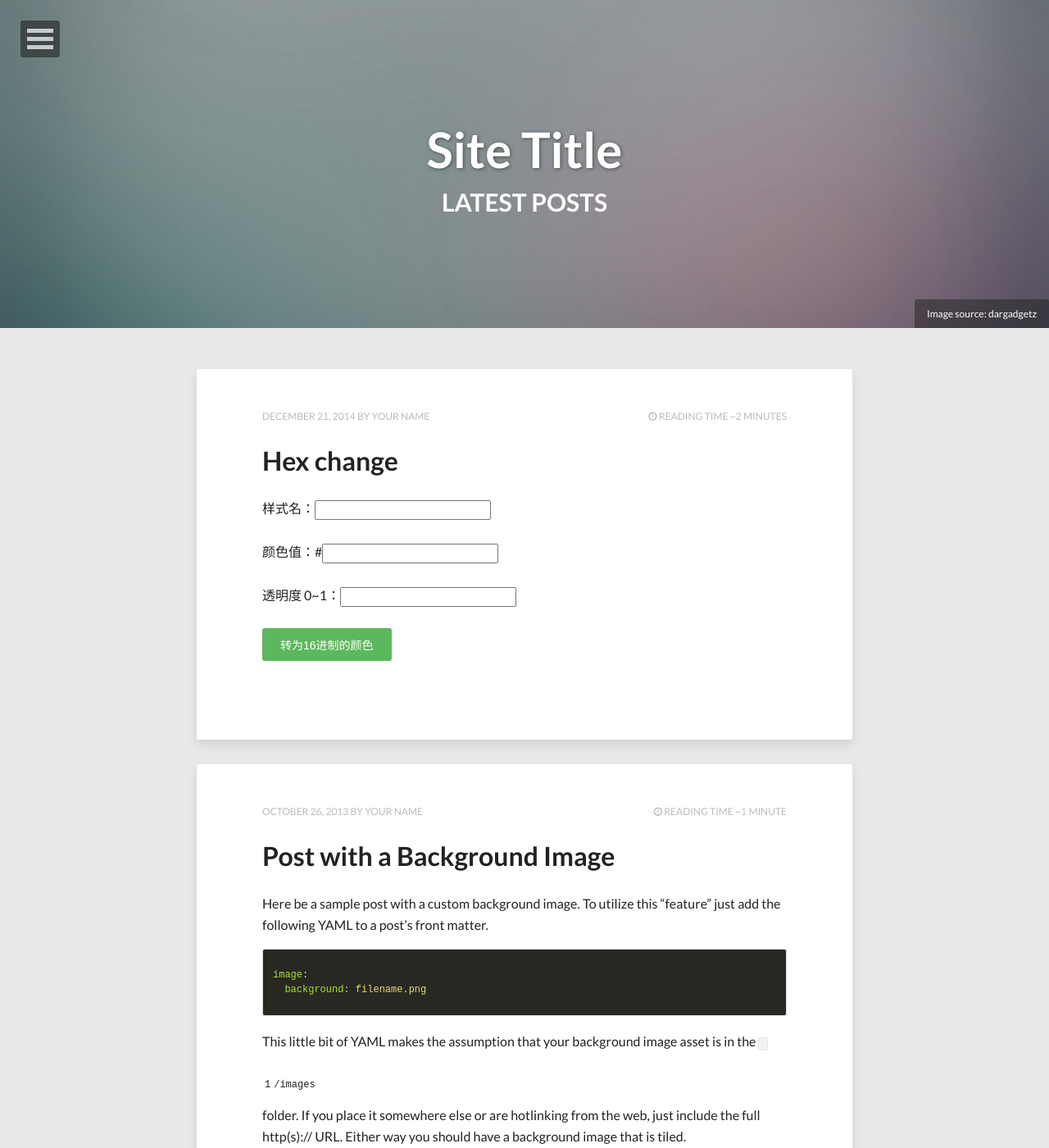
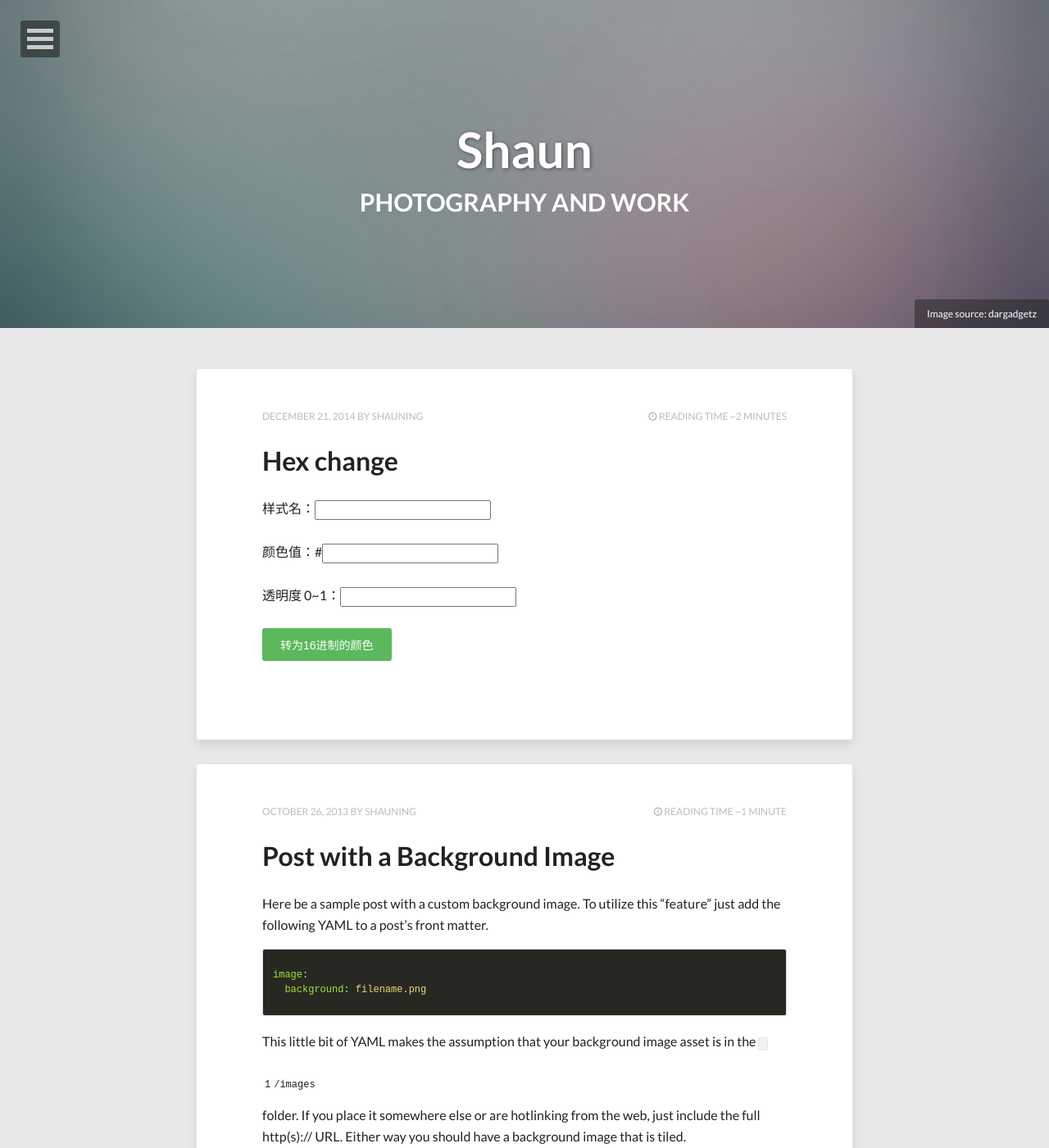
Before and after one commit to shauning/shauning.github.io, a Jekyll site: the page built from index.html, in a window 1280 px wide and 1400 px high. Shown: the whole window at 82% size. Built offline with Jekyll 4.4.1, drawn with Linux system fonts in a browser that asks for light colours; nearby versions of some CDN libraries; the list of posts is cut into pages by our own code; some of the changed text lies outside the part shown.

Commit message:
基本设置修改

```diff
--- a/_config.yml
+++ b/_config.yml
@@ -1,5 +1,5 @@
-title:            Site Title
-description:      Describe your website here.
+title:            Shaun
+description:      Photography and work.
 disqus_shortname: hpstrtheme
 reading_time:     true
 words_per_minute: 200
@@ -9,22 +9,22 @@ url:
 
 # Owner/author information
 owner:
-  name:           Your Name
+  name:           Shauning
   avatar:         avatar.jpg
-  bio:            "Your bio goes here. It shouldn't be super long but a good two sentences or two should suffice."
-  email:          you@email.com
+  bio:            "Shenzhen China."
+  email:          smallenn@gmail.com
   # Social networking links used in footer. Update and remove as you like.
-  twitter:
-  facebook:
-  github:
+  twitter:        https://twitter.com/shauning
+  facebook:       https://www.facebook.com/smallen.huang
+  github:         https://github.com/shauning
   stackexchange:
   linkedin:
-  instagram:
+  instagram:      http://instagram.com/shauning/
   flickr:
   tumblr:
   # For Google Authorship https://plus.google.com/authorship
   # google plus id, include the '+', eg +mmistakes
-  google_plus:    +yourid
+  google_plus:
 
 # Background image to be tiled on all pages
 background:
@@ -36,7 +36,7 @@ google_verify:
 bing_verify:
 
 # http://en.wikipedia.org/wiki/List_of_tz_database_time_zones
-timezone:    America/New_York
+timezone:    Asia/Chongqing
 future:      true
 highlighter: pygments
 markdown:    kramdown
--- a/index.html
+++ b/index.html
@@ -1,6 +1,6 @@
 ---
 layout: post-index
-title: Latest Posts
+title: Photography and work
 description: "Describe this nonsense."
 tags: [Jekyll, theme, themes, responsive, blog, modern]
 comments: false
```
